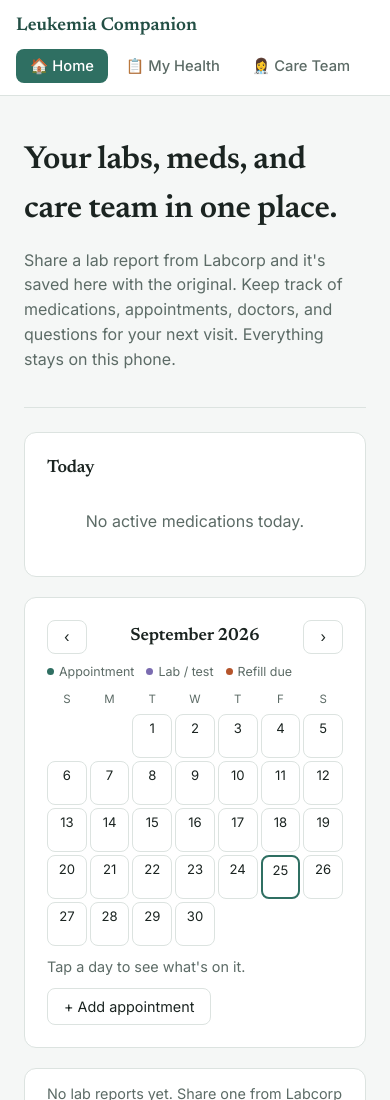
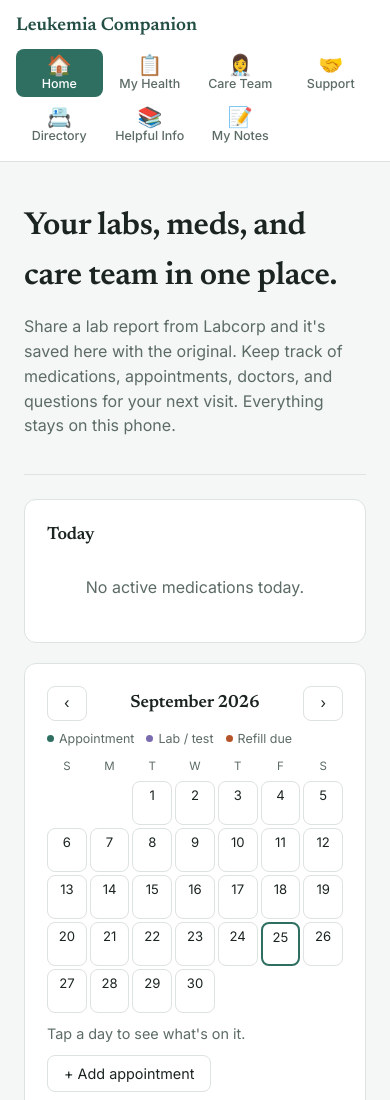
Before and after one commit to fritzpgrieser359-gif/leukemia-companion, a plain HTML site: page index.html in a window 390 px wide. Shown: the top 1100 px of the page. Drawn offline with nearby package versions, Linux system fonts and the light colour scheme.

Commit message:
Add files via upload

```diff
--- a/index.html
+++ b/index.html
@@ -82,6 +82,8 @@
   }
   .tab-btn:hover { background: var(--accent-soft); color: var(--text); }
   .tab-btn.active { background: var(--accent); color: #fff; }
+  .tab-btn .ti { margin-right: 5px; }
+  @media (max-width: 600px) { .tab-btn .ti { margin-right: 0; } }
 
   .container { max-width: 760px; margin: 0 auto; padding: 32px 24px 80px; }
   .view { display: none; }
@@ -147,8 +149,9 @@
   [id$="-list-wrap"], #log-table-wrap { overflow-x: auto; -webkit-overflow-scrolling: touch; }
   @media (max-width: 600px) {
     .topbar { flex-wrap: wrap; gap: 8px; padding: 12px 16px; }
-    .tabs { overflow-x: auto; max-width: 100%; }
-    .tab-btn { white-space: nowrap; }
+    .tabs { display: grid; grid-template-columns: repeat(4, 1fr); gap: 4px; width: 100%; }
+    .tab-btn { display: flex; flex-direction: column; align-items: center; gap: 2px; padding: 6px 2px; font-size: 0.78rem; line-height: 1.15; text-align: center; }
+    .tab-btn .ti { font-size: 1.25rem; line-height: 1; }
   }
   .dir-actions a {
     display: inline-flex; align-items: center; gap: 5px; background: var(--accent-soft); color: var(--accent-dark);
@@ -291,13 +294,13 @@
 <div class="topbar">
   <div class="brand">Leukemia Companion</div>
   <div class="tabs">
-    <button class="tab-btn active" data-view="home">🏠 Home</button>
-    <button class="tab-btn" data-view="tracker">📋 My Health</button>
-    <button class="tab-btn" data-view="careteam">👩‍⚕️ Care Team</button>
-    <button class="tab-btn" data-view="support">🤝 Support</button>
-    <button class="tab-btn" data-view="directory">📇 Directory</button>
-    <button class="tab-btn" data-view="education">📚 Helpful Info</button>
-    <button class="tab-btn" data-view="community">📝 My Notes</button>
+    <button class="tab-btn active" data-view="home"><span class="ti">🏠</span><span class="tl">Home</span></button>
+    <button class="tab-btn" data-view="tracker"><span class="ti">📋</span><span class="tl">My Health</span></button>
+    <button class="tab-btn" data-view="careteam"><span class="ti">👩‍⚕️</span><span class="tl">Care Team</span></button>
+    <button class="tab-btn" data-view="support"><span class="ti">🤝</span><span class="tl">Support</span></button>
+    <button class="tab-btn" data-view="directory"><span class="ti">📇</span><span class="tl">Directory</span></button>
+    <button class="tab-btn" data-view="education"><span class="ti">📚</span><span class="tl">Helpful Info</span></button>
+    <button class="tab-btn" data-view="community"><span class="ti">📝</span><span class="tl">My Notes</span></button>
   </div>
 </div>
 
```
